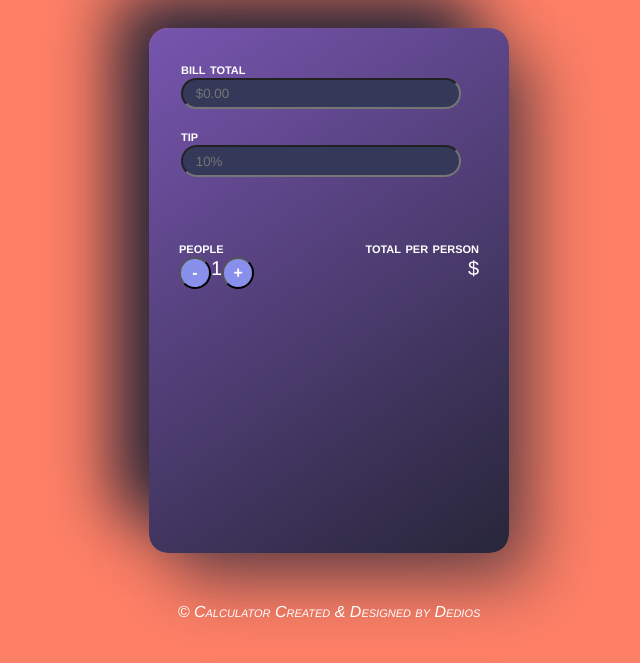
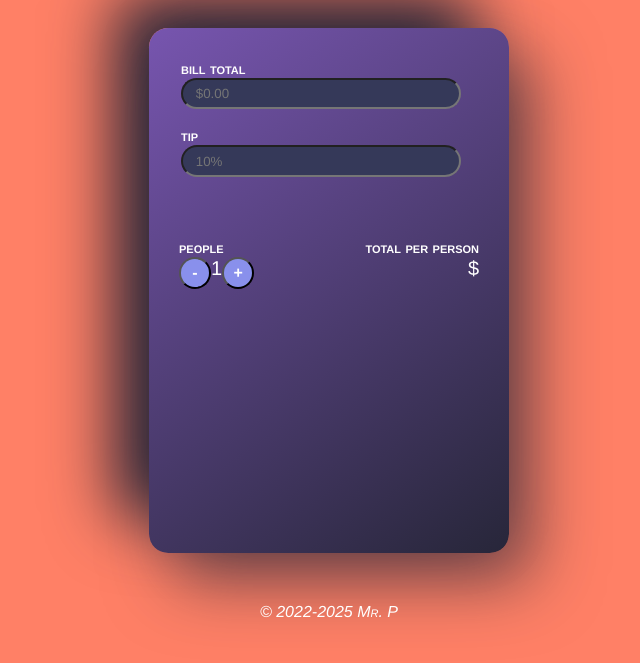
Before and after one commit to 1Dedios/Tip-Calculator, a plain HTML site: page index.html in a window 1280 px wide. Shown: the part 421-1084 px from the top of the page, without its empty margins (311-951 px from the left). Drawn offline with Linux system fonts and the light colour scheme.

Commit message:
Refactored: HTML docs

```diff
--- a/index.html
+++ b/index.html
@@ -20,7 +20,6 @@
 
     <div class="wrapper">
         <div id="topcontainer">
-
             <span class="title">bill total</span>
             <div>
                 <input class="input-container" type="number" id="billTotalInput" placeholder="$0.00"
@@ -62,7 +61,7 @@
             </div>
         </div>
     </div>
-    <div class="copyright"> &#169; Calculator Created & Designed by Dedios </div>
+    <div class="copyright"> &#169; 2022-2025 Mr. P </div>
 
     <script type="text/javascript" src="script.js"></script>
 </body>
```
Also changed, not shown: Images/cyclops_girl.png (renamed from Images/illustration1.png).
